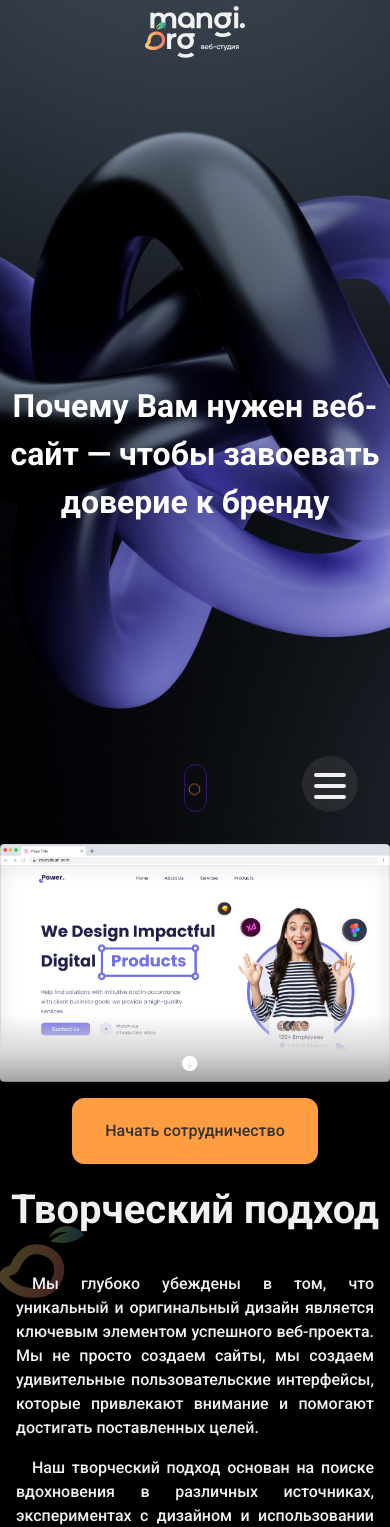
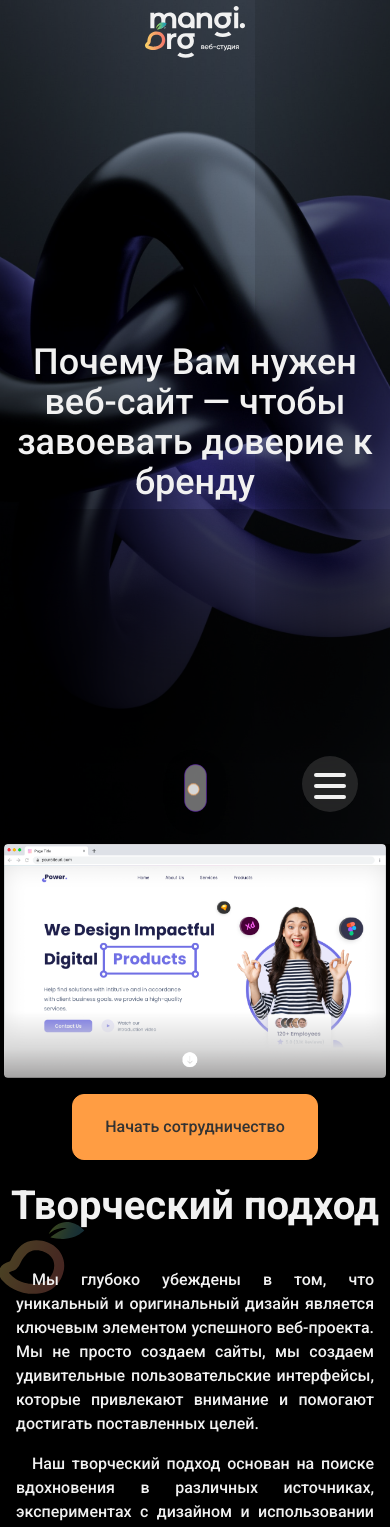
Before and after one commit to mangi-org/home-page, a Next.js app: page / in a window 390 px wide. Shown: the top 1527 px of the page. Built offline with nearby package versions, Linux system fonts and the light colour scheme.

Commit message:
feat(tailwind): add tailwind and start update

```diff
--- a/components/FirstExcempleWebsite/FirstExcempleWebsite.module.css
+++ b/components/FirstExcempleWebsite/FirstExcempleWebsite.module.css
@@ -1,11 +1,4 @@
 .container {
-  display: flex;
-  flex-direction: column;
-  justify-content: center;
-  align-items: center;
-  width: 100%;
-  margin-top: -15%;
-  gap: 5rem;
   animation-name: fadeIn;
   animation-duration: 1s;
 }
@@ -17,27 +10,5 @@
   }
   100% {
     opacity: 1;
-    margin-top: -15%;
   }
 }
-
-@media screen and (max-width: 767px) {
-  .container {
-    margin: 0;
-    gap: 1rem;
-  }
-
-  .first_excemple_website_image > img {
-    height: auto;
-    max-width: 100%;
-  }
-
-  @keyframes fadeIn {
-    0% {
-      opacity: 0;
-    }
-    100% {
-      opacity: 1;
-    }
-  }
-}
--- a/components/FirstExcempleWebsite/FirstExcempleWebsite.tsx
+++ b/components/FirstExcempleWebsite/FirstExcempleWebsite.tsx
@@ -11,10 +11,8 @@ import { ButtonContacts } from "../Button"
  */
 function FirstExcempleWebsite() {
     return (
-        <section className={styles.container}>
-            <div className={styles.first_excemple_website_image}>
-                <Image src={FirstImage} alt="first excemple website image" />
-            </div>
+        <section className={"flex flex-col justify-center items-center px-1 w-full md:-mt-56 gap-4 "+styles.container}>
+            <Image src={FirstImage} alt="first excemple website image" className="object-cover w-full md:object-contain md:w-3/4 xl:w-1/2" />
             <ButtonContacts>Начать сотрудничество</ButtonContacts>
         </section>
     )
--- a/components/ScrollBottom/ScrollBottom.module.css
+++ b/components/ScrollBottom/ScrollBottom.module.css
@@ -2,6 +2,7 @@
   position: absolute;
   bottom: 2rem;
   z-index: 1;
+
 }
 
 .group {
@@ -16,13 +17,14 @@
   flex-direction: column;
   justify-content: center;
   align-items: center;
+  filter: drop-shadow(0px 4px 10px rgba(0, 0, 0, 0.25));
 }
 
 .group img:nth-child(2) {
   height: 4rem;
   position: absolute;
-  top: 1.75rem;
-  left: 0.55rem;
+  top: 2rem;
+  left: 0.625rem;
   animation: 2s bounce infinite ease-in-out;
 }
 
--- a/components/ScrollBottom/ScrollBottom.tsx
+++ b/components/ScrollBottom/ScrollBottom.tsx
@@ -40,8 +40,8 @@ function ScrollBottom() {
             {showScroll && (
                 <div className={styles.scroll}>
                     <div className={styles.group}>
-                        <Image src={Outline} alt="" />
-                        <Image src={Innerline} alt="" />
+                        <Image src={Outline} alt="Scroll outline" />
+                        <Image src={Innerline} alt="Scroll innerline" />
                     </div>
                 </div>
             )}
--- a/components/StartWindow/StartWindow.module.css
+++ b/components/StartWindow/StartWindow.module.css
@@ -1,49 +1,3 @@
 .startWindow {
-  display: flex;
-  flex-direction: column;
-  align-items: center;
-  justify-content: center;
-  text-align: center;
-  min-height: 100vh;
   box-shadow: inset 0 -20rem 20rem 1rem rgba(0, 0, 0, 1);
 }
-
-.backgroundImage {
-  position: absolute;
-  top: 0;
-  left: 0;
-  width: 100%;
-  height: 100%;
-  z-index: -3;
-  object-fit: cover;
-  pointer-events: none;
-}
-
-.container {
-  display: flex;
-  width: min(50rem, 100%);
-  height: 25rem;
-  flex-direction: column;
-  justify-content: center;
-  flex-shrink: 0;
-}
-
-.container h1 {
-  color: #fff;
-  text-align: center;
-  font-size: 3rem;
-  font-style: normal;
-  font-weight: 700;
-}
-
-@media screen and (max-width: 767px) {
-  .startWindow{
-    box-shadow: inset 0 -20rem 20rem 1rem rgba(0, 0, 0, 0);
-  }
-
-  .container h1 {
-    font-size: 2rem;
-    margin-top: 4rem;
-  }
-
-}
--- a/components/StartWindow/StartWindow.tsx
+++ b/components/StartWindow/StartWindow.tsx
@@ -2,6 +2,7 @@ import Image from 'next/image';
 import backgroundImage from '@/assets/philip-oroni-v0PnusRa6aM-unsplash 1.svg';
 import styles from './StartWindow.module.css';
 import { ScrollBottom } from '../ScrollBottom';
+
 /**
  * Renders the start window component.
  *
@@ -9,14 +10,14 @@ import { ScrollBottom } from '../ScrollBottom';
  */
 function StartWindow() {
   return (
-    <section className={styles.startWindow}>
+    <section className={"flex flex-col items-center justify-center text-center min-h-screen " + styles.startWindow}>
       <Image
-        className={styles.backgroundImage}
+        className="absolute left-0 top-0 -z-10 object-cover pointer-events-none h-full"
         src={backgroundImage}
         alt="Задний фон"
       />
-      <div className={styles.container}>
-        <h1>Почему Вам нужен веб-сайт — чтобы завоевать доверие к бренду</h1>
+      <div className="flex items-center flex-shrink-0 w-screen md:max-w-4xl">
+        <h1 className="text-4xl">Почему Вам нужен веб-сайт — чтобы завоевать доверие к бренду</h1>
       </div>
       <ScrollBottom />
     </section>
```
Also changed, not shown: assets/scrollBottomInnerline.svg, assets/scrollBottomOutline.svg.
